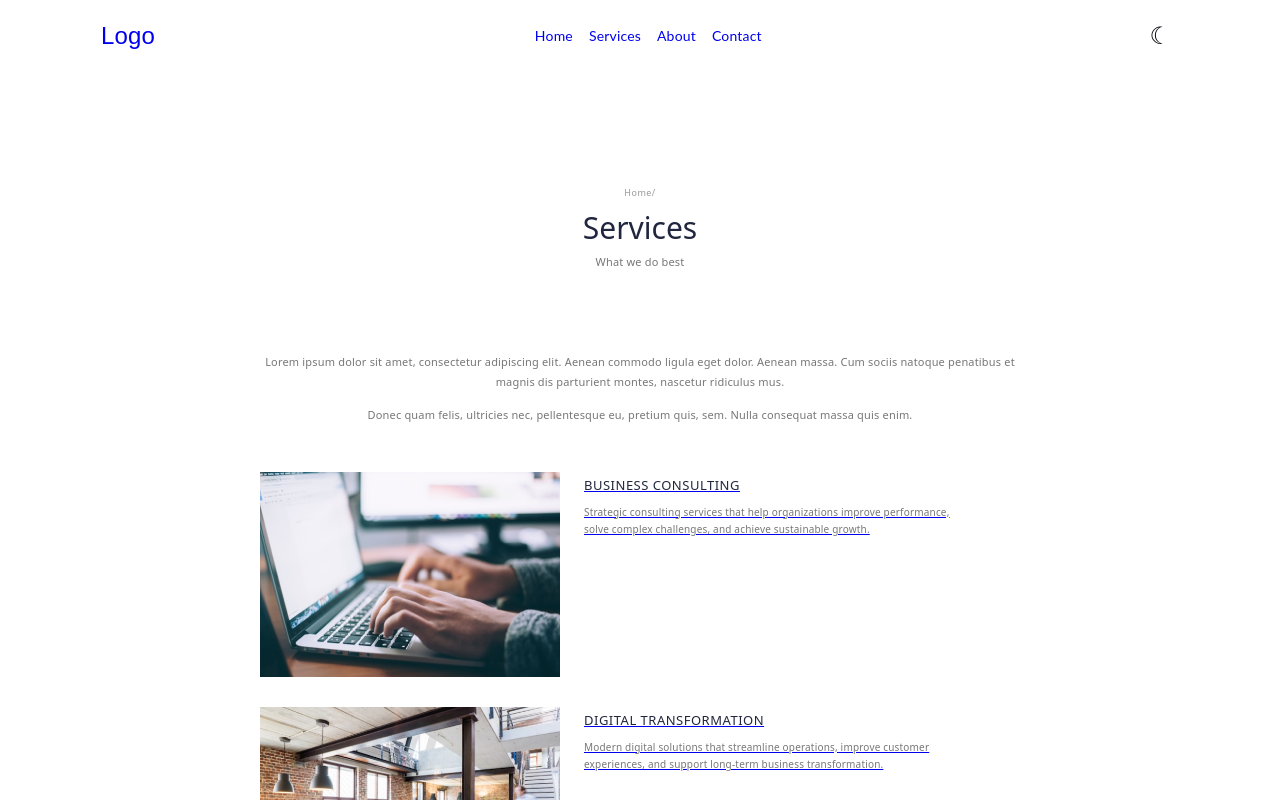
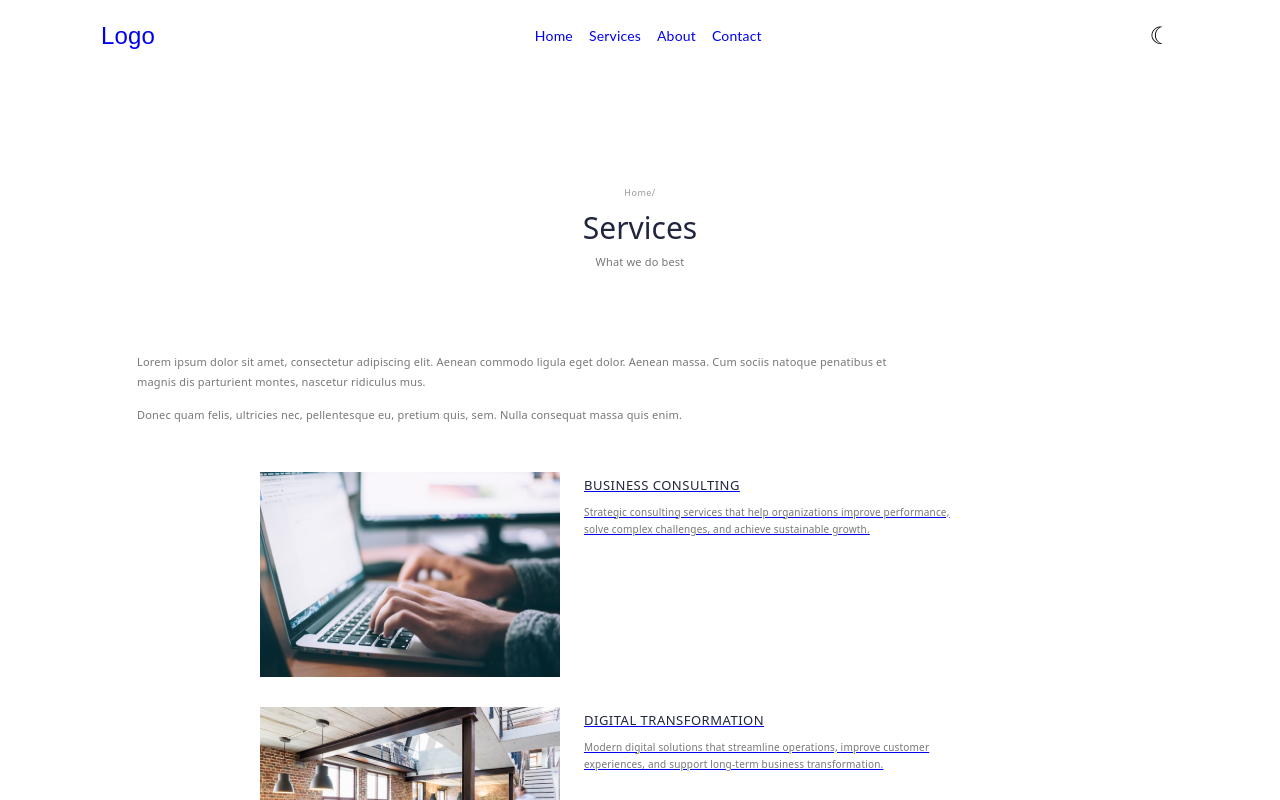
Before and after one commit to hagarniazi/professional-services-react, a React (Vite) app: page /services in a window 1280 px wide. Shown: the top 800 px of the page. Built offline with nearby package versions, Linux system fonts and the light colour scheme.

Commit message:
Add Service page

```diff
--- a/src/pages/Services.css
+++ b/src/pages/Services.css
@@ -73,7 +73,8 @@
 
 .services-intro {
   width: min(760px, calc(100% - 48px));
-  margin: 0 auto 48px;
+  margin: 0 0 48px;
+  text-align: left;
 }
 
 .services-intro p {
```
